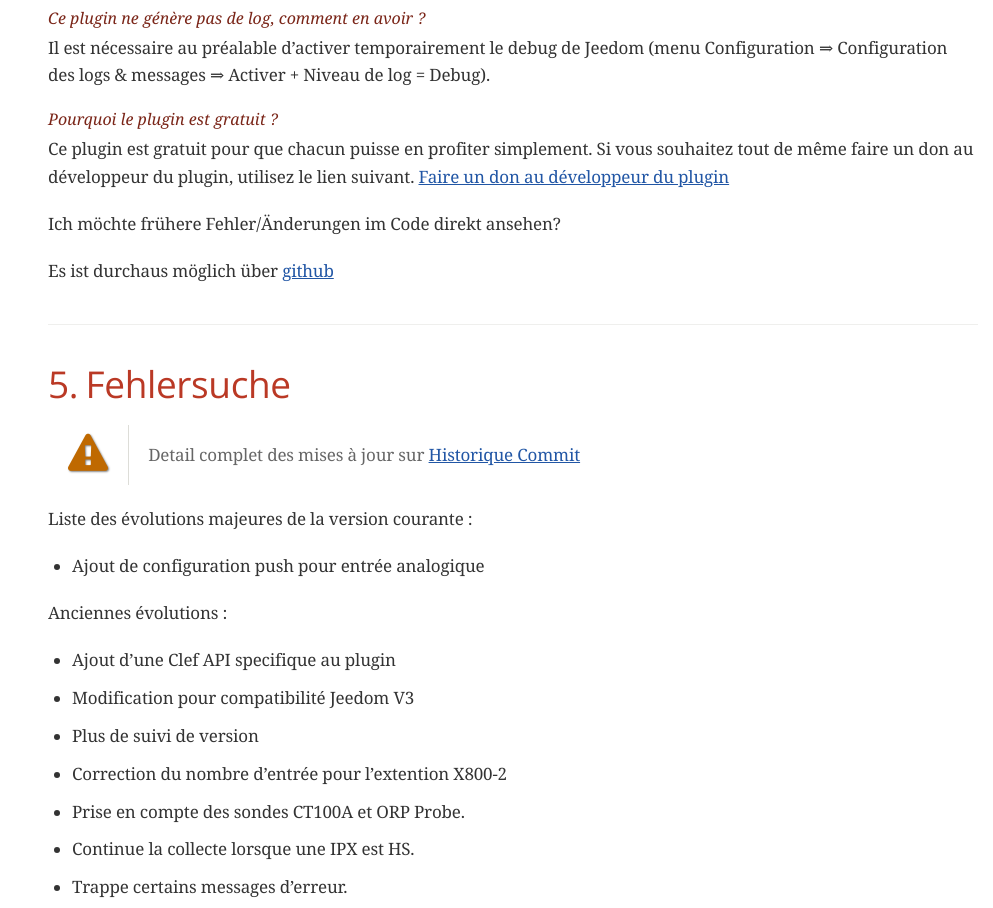
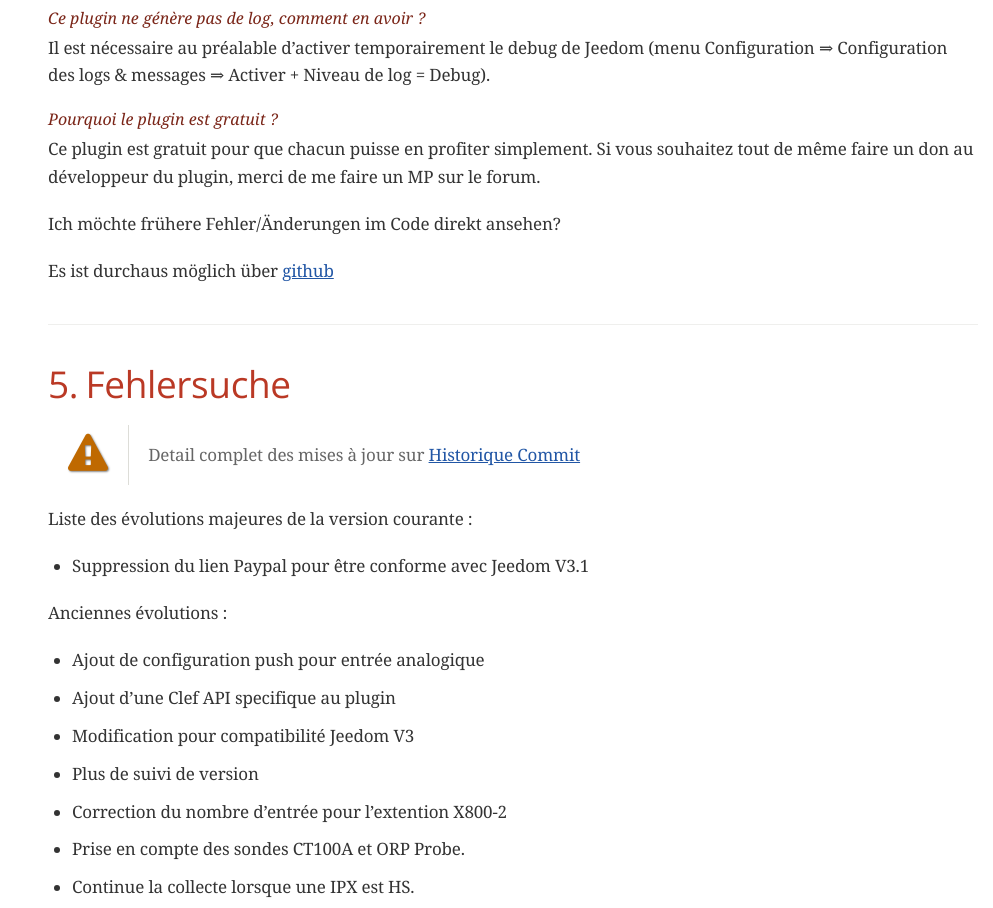
Before and after one commit to NextDom/plugin-ipx800, a plain HTML site: page doc/de_DE/index.html in a window 1280 px wide. Shown: the part 4180-5088 px from the top of the page, without its empty margins (287-1280 px from the left). Drawn offline with nearby package versions, Linux system fonts and the light colour scheme; a web font is replaced by a local one.

Commit message:
[ROBOT] Action all

```diff
--- a/doc/de_DE/index.html
+++ b/doc/de_DE/index.html
@@ -640,8 +640,7 @@ Elles sont mises à jour une fois par minutes pour les entrées analogiques et l
 <div class="openblock">
 <div class="title">Pourquoi le plugin est gratuit ?</div><div class="content">
 <div class="paragraph">
-<p>Ce plugin est gratuit pour que chacun puisse en profiter simplement. Si vous souhaitez tout de même faire un don au développeur du plugin, utilisez le lien suivant.
-<a href="https://www.paypal.com/cgi-bin/webscr?cmd=_s-xclick&amp;hosted_button_id=U43F9GVG9KMH8">Faire un don au développeur du plugin</a></p>
+<p>Ce plugin est gratuit pour que chacun puisse en profiter simplement. Si vous souhaitez tout de même faire un don au développeur du plugin, merci de me faire un MP sur le forum.</p>
 </div>
 </div>
 </div>
@@ -678,7 +677,7 @@ Detail complet des mises à jour sur <a href="https://github.com/guenneguezt/plu
 <div class="ulist">
 <ul>
 <li>
-<p>Ajout de configuration push pour entrée analogique</p>
+<p>Suppression du lien Paypal pour être conforme avec Jeedom V3.1</p>
 </li>
 </ul>
 </div>
@@ -687,6 +686,9 @@ Detail complet des mises à jour sur <a href="https://github.com/guenneguezt/plu
 </div>
 <div class="ulist">
 <ul>
+<li>
+<p>Ajout de configuration push pour entrée analogique</p>
+</li>
 <li>
 <p>Ajout d&#8217;une Clef API specifique au plugin</p>
 </li>
```
Also changed, not shown: doc/en_US/index.html (+5 -3 lines), doc/es_ES/index.html (+5 -3 lines), doc/fr_FR/index.html (+5 -3 lines), doc/id_ID/index.html (+5 -3 lines), doc/it_IT/index.html (+5 -3 lines), doc/ru_RU/index.html (+5 -3 lines), 12 other files.
